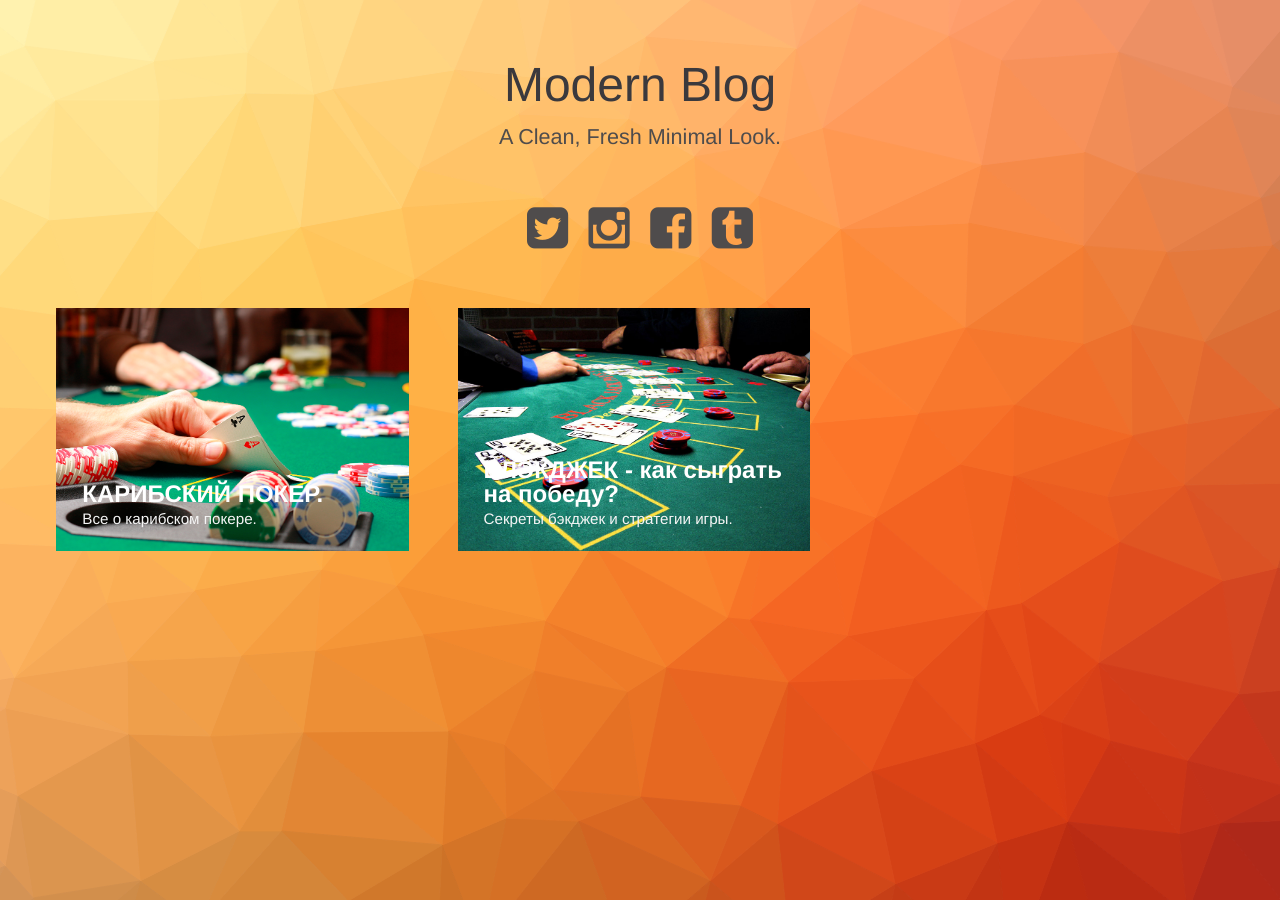
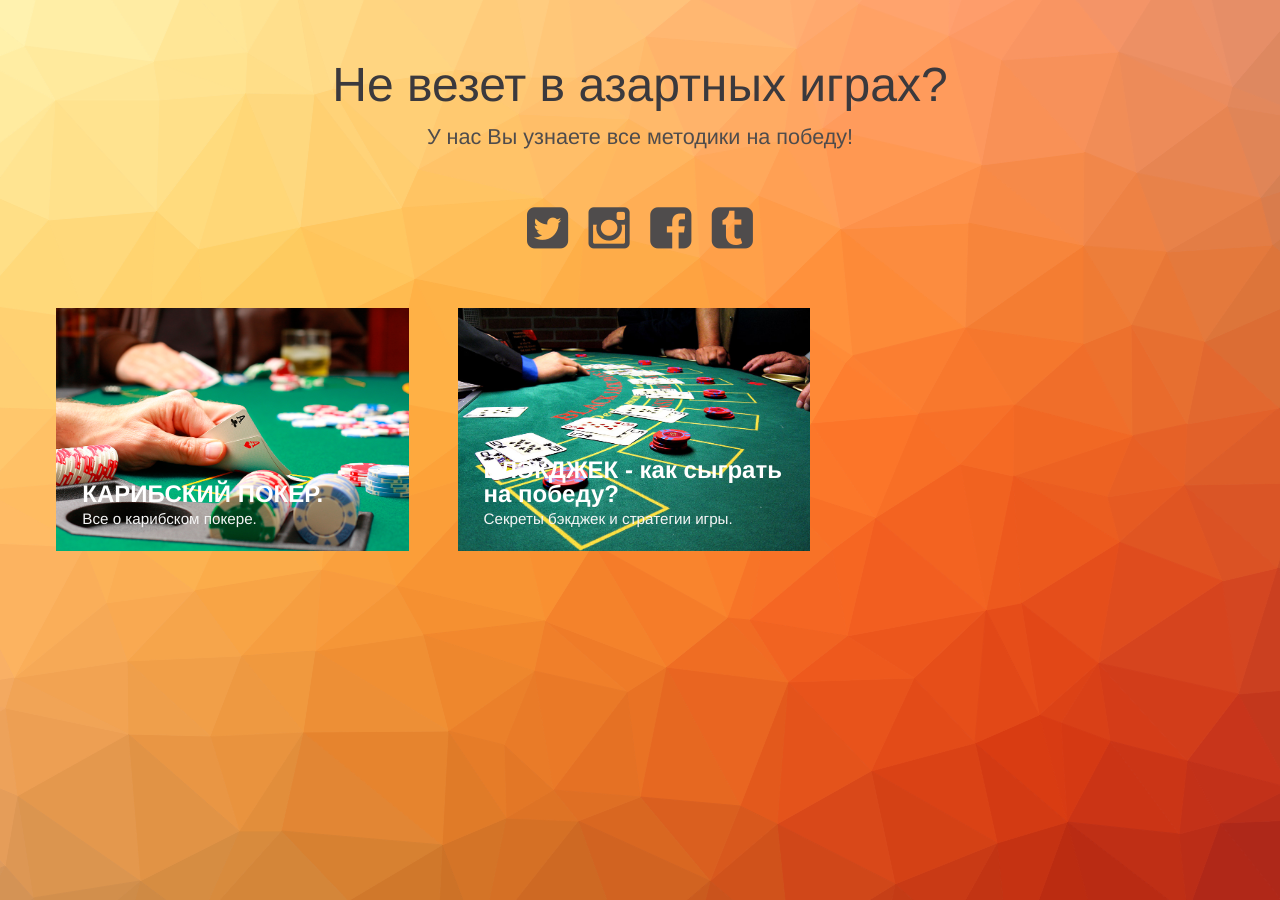
Before and after one commit to deepwebhous/deepwebhous.github.io, a Jekyll site: the page built from index.html, in a window 1280 px wide. Built offline with Jekyll 4.4.1, drawn with Linux system fonts in a browser that asks for light colours.

Commit message:
Update index.html

```diff
--- a/index.html
+++ b/index.html
@@ -28,7 +28,7 @@ layout: compress
 <body class="body">
 <div class="container">
     <header class="header">
-        <h1>Modern Blog<span>A Clean, Fresh Minimal Look.</span></h1>
+        <h1>Не везет в азартных играх?<span>У нас Вы узнаете все методики на победу!</span></h1>
         <nav class="links">
             <a href="#"><i class="fa fa-twitter-square fa-3x"></i></a>
             <a href="#"><i class="fa fa-instagram fa-3x"></i></a>
```
